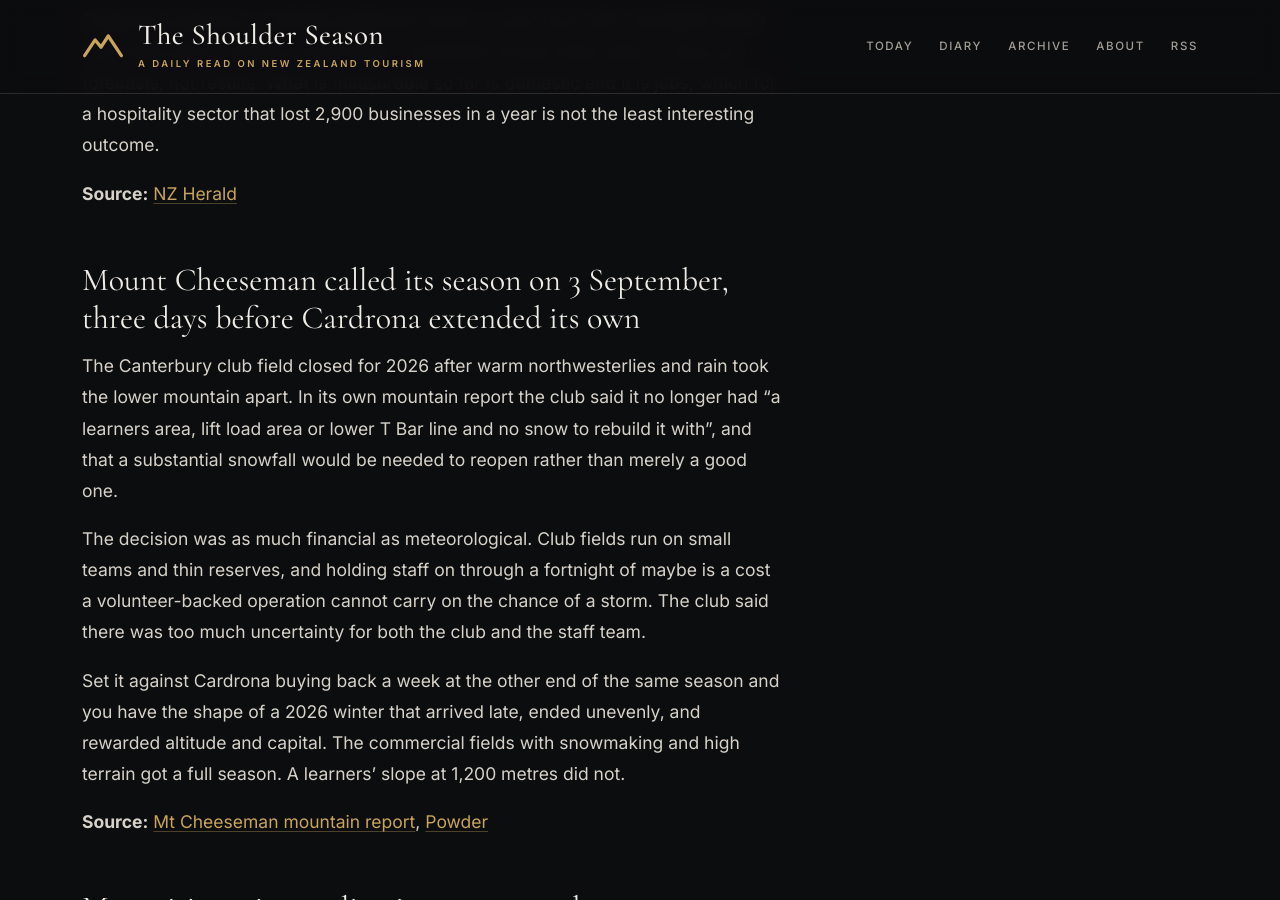
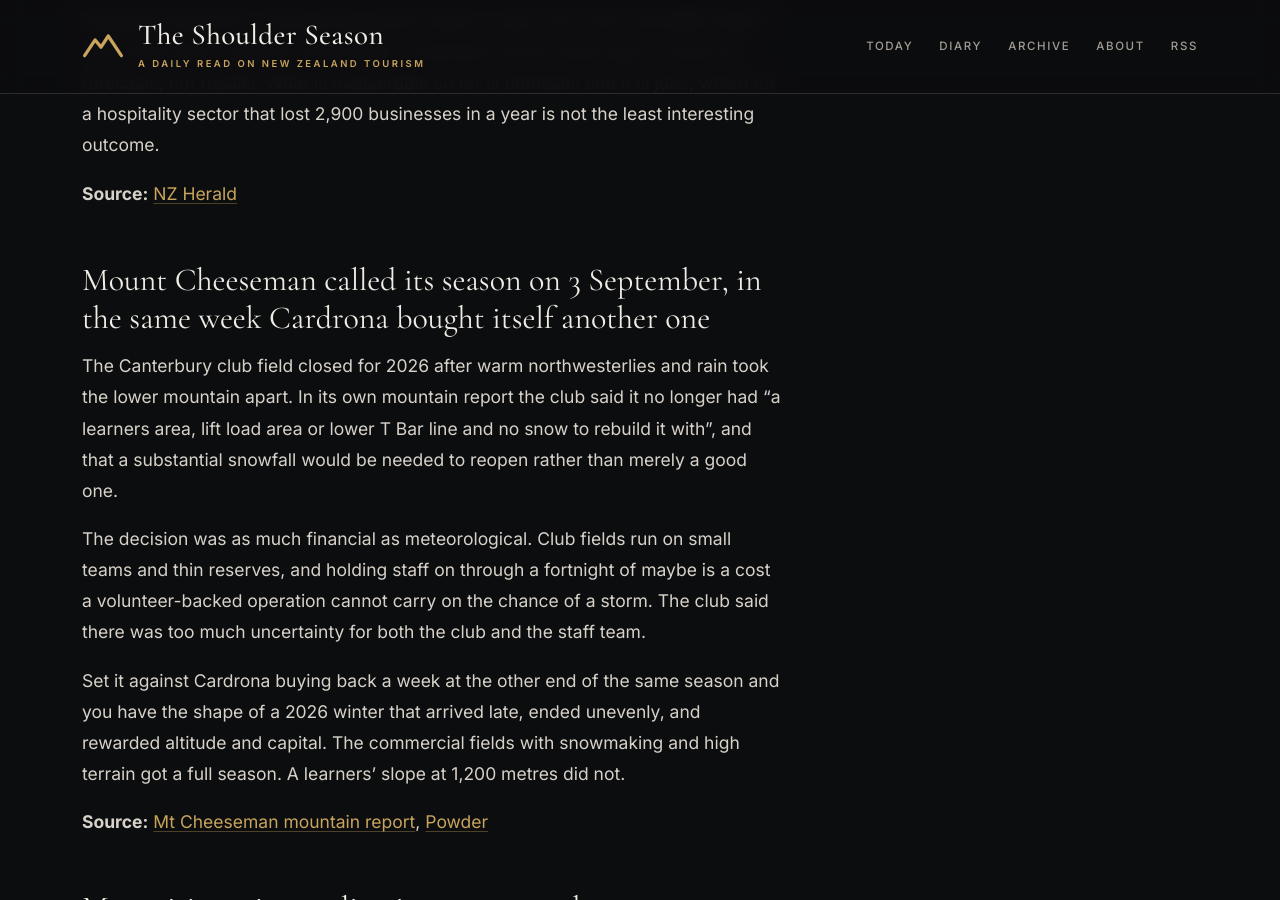
Before and after one commit to CTOverlord/shoulder-season, a Jekyll site: the page built from _posts/2026-09-09-visitor-levy-385-million-councils.md, in a window 1280 px wide and 900 px high, scrolled down 4287 px. Built offline with Jekyll 4.4.1, drawn with Linux system fonts in a browser that asks for light colours; some of the changed text lies outside the part shown.

Commit message:
Correction: Mount Cheeseman and Cardrona timing

```diff
--- a/_posts/2026-09-09-visitor-levy-385-million-councils.md
+++ b/_posts/2026-09-09-visitor-levy-385-million-councils.md
@@ -55,7 +55,7 @@
 
 **Source:** [NZ Herald](https://www.nzherald.co.nz/nz/michelins-first-economic-effects-restaurants-add-jobs-and-trading-days/YP6VCZ6TUVDHNO6JL47BWFP4QE/)
 
-## Mount Cheeseman called its season on 3 September, three days before Cardrona extended its own
+## Mount Cheeseman called its season on 3 September, in the same week Cardrona bought itself another one
 
 The Canterbury club field closed for 2026 after warm northwesterlies and rain took the lower mountain apart. In its own mountain report the club said it no longer had "a learners area, lift load area or lower T Bar line and no snow to rebuild it with", and that a substantial snowfall would be needed to reopen rather than merely a good one.
 
@@ -94,3 +94,5 @@
 - **8 October:** The old visitor visa forms close and remaining drafts are deleted
 - **7 November:** General election
 - **1 July 2027:** The date National's council funding, and ACT's Local Tourism Dividend, would both start
+
+*Corrected 9 September: an earlier version of the Mount Cheeseman heading said the club closed three days before Cardrona extended its season. Both decisions were reported in the same week.*
```
